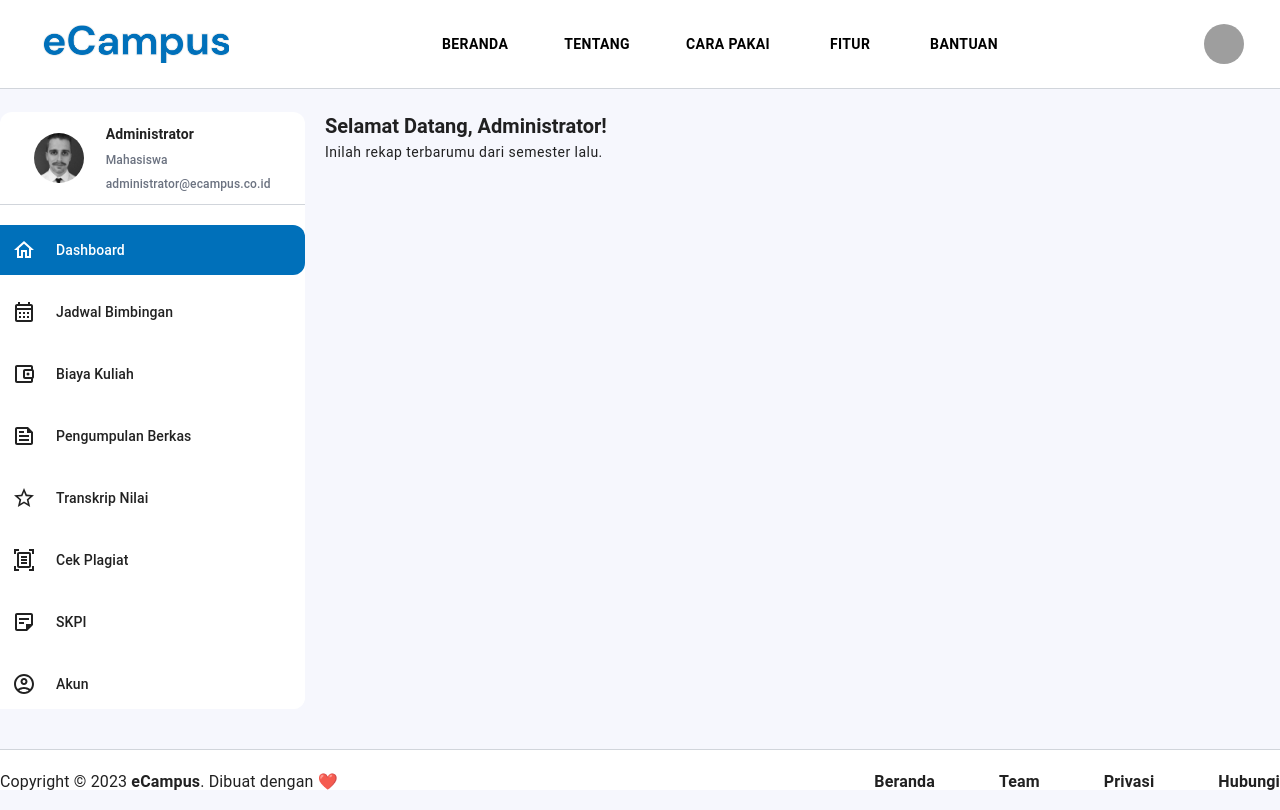
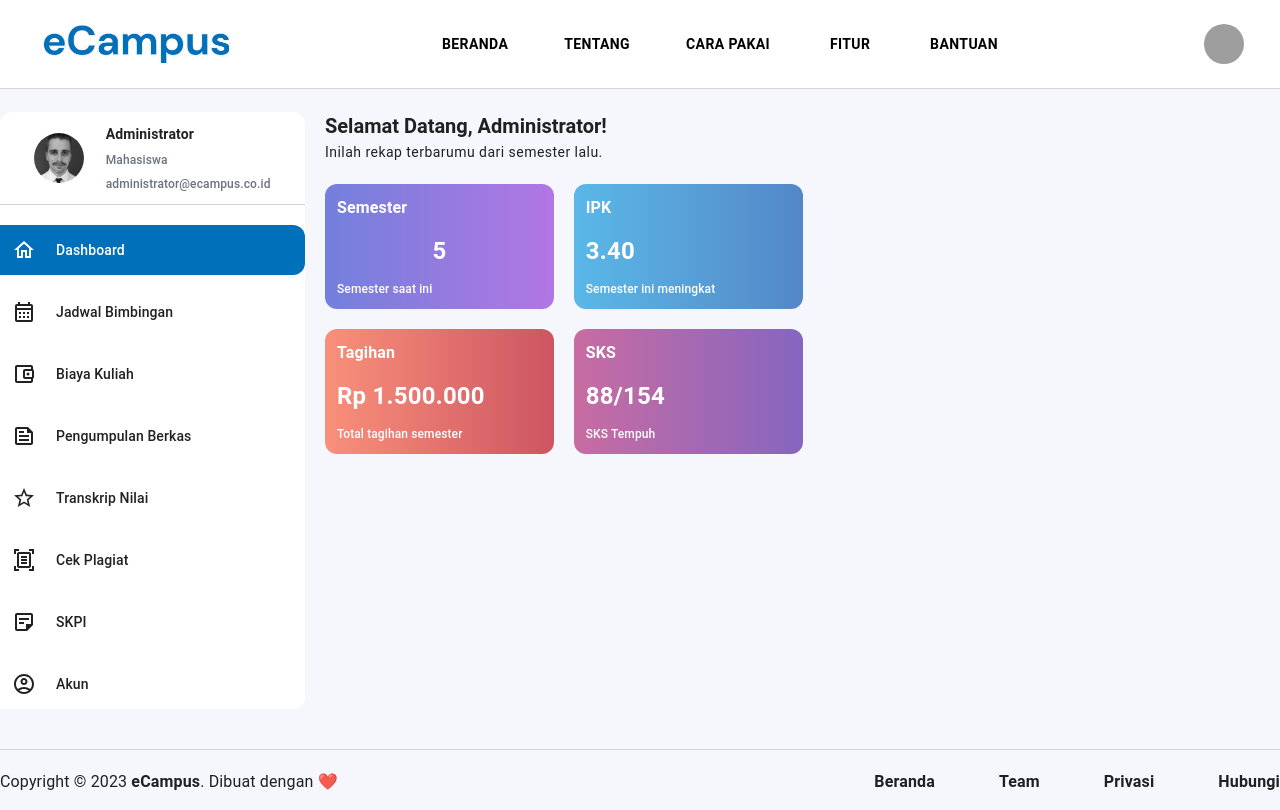
Before and after one commit to syauqiamiq/e-campus-frontend, a Next.js app: page /dashboard in a window 1280 px wide. Built offline with nearby package versions, Linux system fonts and the light colour scheme; grey boxes are pictures that could not be loaded.

Commit message:
feat: dashboard

```diff
--- a/src/components/footer/DashboardFooter.jsx
+++ b/src/components/footer/DashboardFooter.jsx
@@ -8,8 +8,8 @@ import Image from "next/image";
 const DashboardFooter = () => {
 	return (
 		<>
-			<div className="border-t border-gray-300 border-solid  bg-white">
-				<div className="container mx-auto m-5 grid grid-cols-4 w-full h-5 ">
+			<div className="border-t border-gray-300 border-solid ">
+				<div className="container mx-auto m-5 grid grid-cols-4 w-full h-5">
 					<div className="col-span-4 md:col-span-2 flex justify-center md:justify-start">
 						<h6>
 							Copyright © 2023 <span className="font-bold">eCampus</span>.
--- a/src/modules/dashboard/main-dashboard/pages/MainDashboard.jsx
+++ b/src/modules/dashboard/main-dashboard/pages/MainDashboard.jsx
@@ -12,6 +12,100 @@ const MainDashboard = () => {
 			<Typography variant="caption" className="font-normal text-sm">
 				Inilah rekap terbarumu dari semester lalu.{" "}
 			</Typography>
+			<div className="grid grid-cols-12 mt-5">
+				<div className="col-span-12 md:col-span-6">
+					<div className="grid grid-cols-12 gap-5">
+						<div className="col-span-12 md:col-span-6 rounded-xl p-3 bg-gradient-to-r from-[#7380DC]  to-[#B276E3] w-full min-h-[125px]">
+							<div className="flex flex-col justify-between h-full">
+								<Typography
+									variant="body1"
+									className="font-bold text-base text-white"
+								>
+									Semester
+								</Typography>
+								<Typography
+									variant="body1"
+									className="font-bold text-2xl text-center text-white"
+								>
+									5
+								</Typography>
+								<Typography
+									variant="body1"
+									className="font-medium text-xs text-white"
+								>
+									Semester saat ini
+								</Typography>
+							</div>
+						</div>
+						<div className="col-span-12 md:col-span-6 rounded-xl p-3 bg-gradient-to-r from-[#5AB8E8]  to-[#5487C7] w-full min-h-[125px]">
+							<div className="flex flex-col justify-between h-full">
+								<Typography
+									variant="body1"
+									className="font-bold text-base text-white"
+								>
+									IPK
+								</Typography>
+								<Typography
+									variant="body1"
+									className="font-bold text-2xl text-white"
+								>
+									3.40
+								</Typography>
+								<Typography
+									variant="body1"
+									className="font-medium text-xs text-white"
+								>
+									Semester ini meningkat
+								</Typography>
+							</div>
+						</div>
+						<div className="col-span-12 md:col-span-6 rounded-xl p-3 bg-gradient-to-r from-[#F9907A]  to-[#CD5562] w-full min-h-[125px]">
+							<div className="flex flex-col justify-between h-full">
+								<Typography
+									variant="body1"
+									className="font-bold text-base text-white"
+								>
+									Tagihan
+								</Typography>
+								<Typography
+									variant="body1"
+									className="font-bold text-2xl text-white"
+								>
+									Rp 1.500.000
+								</Typography>
+								<Typography
+									variant="body1"
+									className="font-medium text-xs text-white"
+								>
+									Total tagihan semester
+								</Typography>
+							</div>
+						</div>
+						<div className="col-span-12 md:col-span-6 rounded-xl p-3 bg-gradient-to-r from-[#C86CA2]  to-[#8566C0] w-full min-h-[125px]">
+							<div className="flex flex-col justify-between h-full">
+								<Typography
+									variant="body1"
+									className="font-bold text-base text-white"
+								>
+									SKS
+								</Typography>
+								<Typography
+									variant="body1"
+									className="font-bold text-2xl text-white"
+								>
+									88/154
+								</Typography>
+								<Typography
+									variant="body1"
+									className="font-medium text-xs text-white"
+								>
+									SKS Tempuh
+								</Typography>
+							</div>
+						</div>
+					</div>
+				</div>
+			</div>
 		</DashboardLayout>
 	);
 };
```
